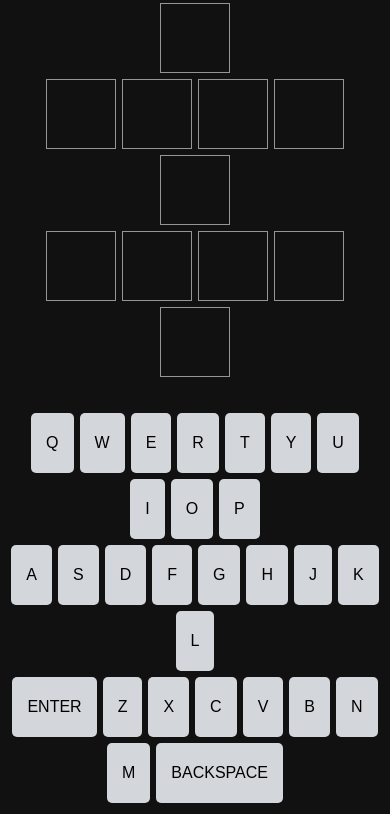
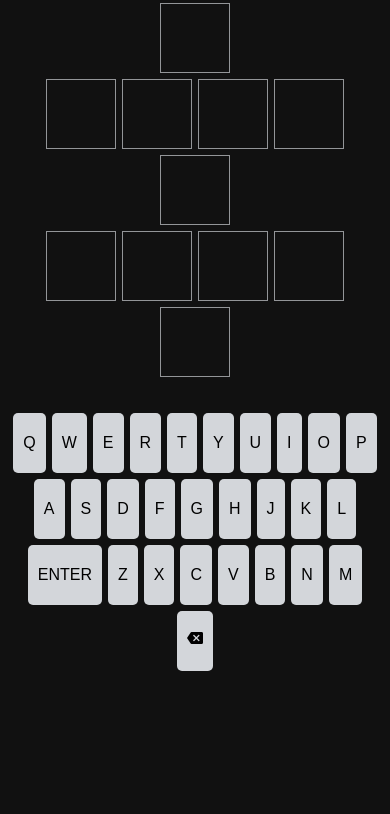
Before and after one commit to dbackowski/wordle_clone, a plain HTML site: page index.html in a window 390 px wide. Shown: the part 639-1453 px from the top of the page. After the commit the page ends 1321 px from the top, so only its background shows below. Drawn offline with Linux system fonts and the light colour scheme.

Commit message:
Fix layout on mobile devices, add backspace icon on keyboard

```diff
--- a/index.html
+++ b/index.html
@@ -1,9 +1,7 @@
-<div id="game">
-  <h1>Wordle</h1>
-  <div id="grid"></div>
-  <div id="keyboard"></div>
-</div>
-
+<html>
+  <head>
+    <meta name="viewport" content="width=device-width, initial-scale=1">
+    <link href="https://fonts.googleapis.com/icon?family=Material+Icons" rel="stylesheet">
     <style>
       body, html {
         background: #111;
@@ -25,12 +23,16 @@
       .button {
         text-transform: uppercase;
         font-size: 16px;
-    padding: 15px;
+        padding: 10px;
         margin: 3px;
         border-radius: 5px;
         height: 60px;
         border: none;
         cursor: pointer;
+      }
+      .button i {
+        line-height: 35px;
+        height: 60px;
       }
       .cell {
         width: 60px;
@@ -123,6 +125,15 @@
         font-weight: bold;
       }
     </style>
+    </head>
+  <body>
+    <div id="game">
+      <h1>Wordle</h1>
+      <div id="grid"></div>
+      <div id="keyboard"></div>
+    </div>
+  </body>
 
   <script src="words.js"></script>
   <script src="index.js"></script>
+</html>
--- a/index.js
+++ b/index.js
@@ -148,11 +148,22 @@ function buildKeyboard() {
   buildKeyboardRow('zxcvbnm', true);
 }
 
-function createButton(letter) {
+function createButton(letter, icon) {
   const button = document.createElement('button');
   button.className = 'button';
-  button.textContent = letter;
+  if (!icon) {
+    button.textContent = letter;
+  }
   button.style.backgroundColor = LIGHT_GREY;
+
+  if (icon) {
+    const icon = document.createElement('i');
+    icon.className = 'material-icons';
+    icon.textContent = 'backspace';
+    icon.style.fontSize = '16px';
+    button.appendChild(icon);
+  }
+
   button.onclick = function() {
     button.blur();
     self.dispatchEvent(new KeyboardEvent('keydown',  { 'key': letter }));
@@ -168,7 +179,7 @@ function buildKeyboardRow(letters, addSpecials=false) {
     row.appendChild(createButton(letter));
   }
 
-  if (addSpecials) row.appendChild(createButton("Backspace"));
+  if (addSpecials) row.appendChild(createButton("Backspace", 'backspace'));
   keyboard.appendChild(row)
 }
 
```
Lines whose indentation alone changed are shown as unchanged.
